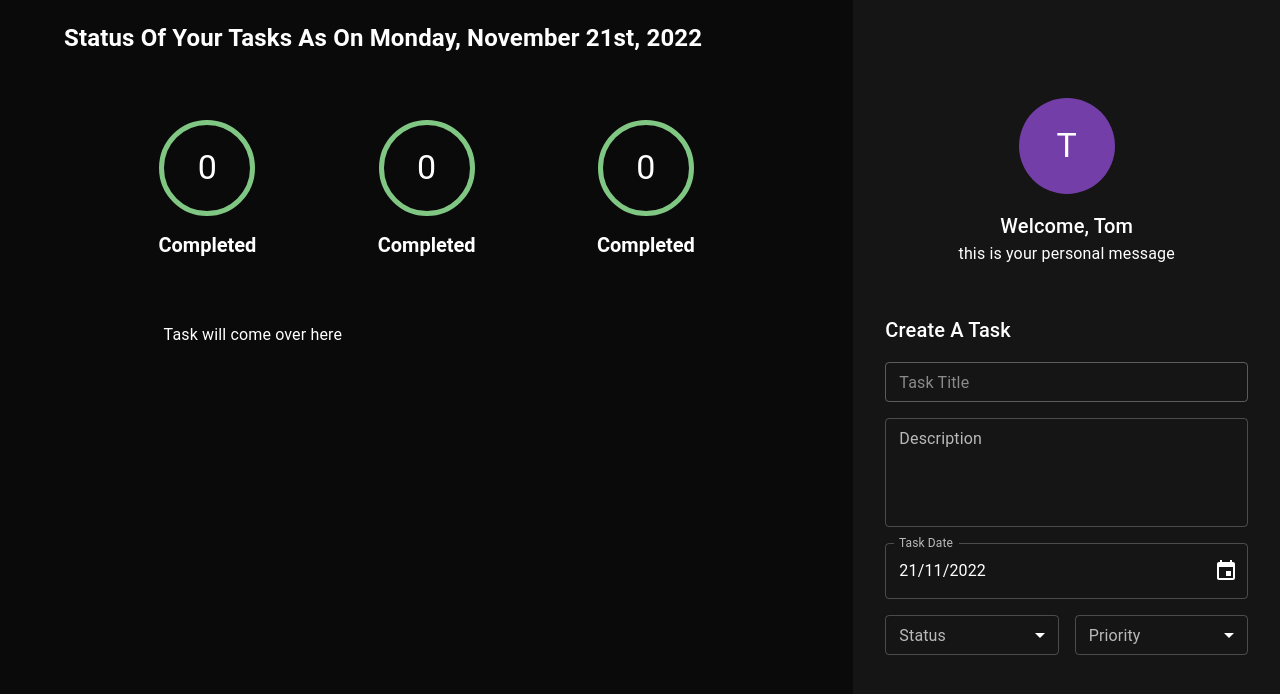
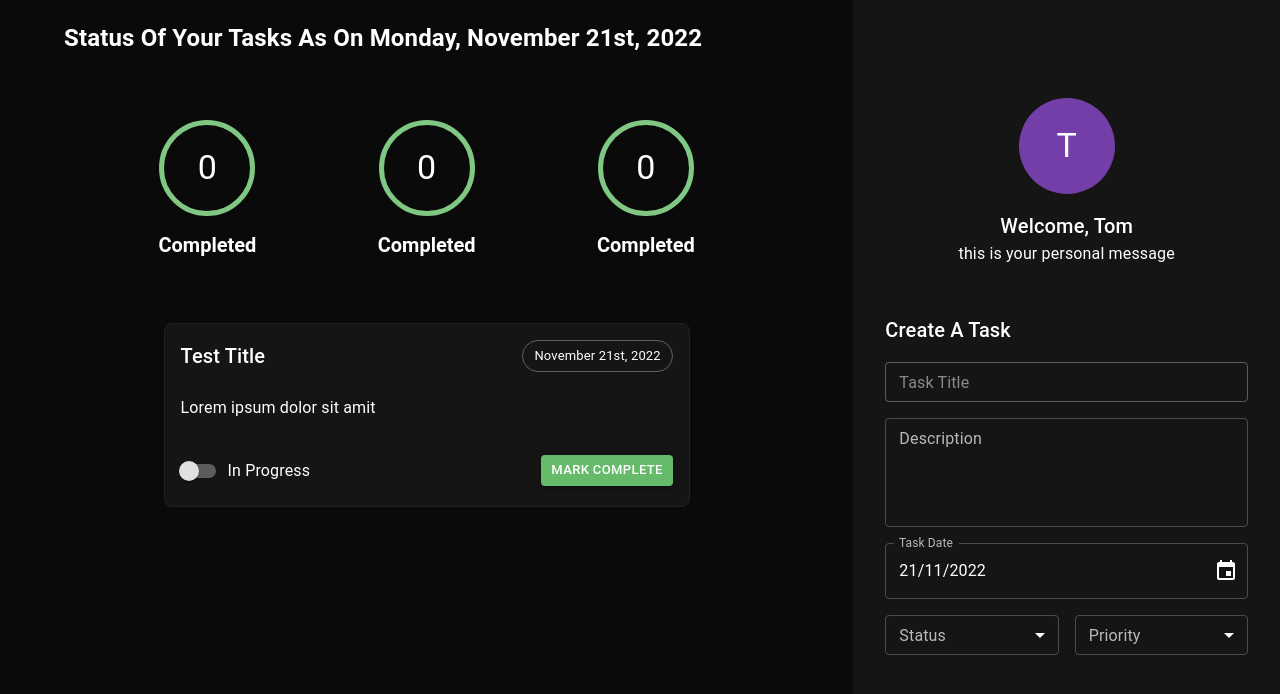
Before and after one commit to saqlainabbas777/todo-application-fullstack, a React (Create React App) app in the folder client-app/: page / in a window 1280 px wide. Shown: the top 694 px of the page. Built offline with nearby package versions, Linux system fonts and the light colour scheme.

Commit message:
taskArea task UI completed

```diff
--- /dev/null
+++ b/client-app/src/components/task/_taskDescription.tsx
@@ -0,0 +1,16 @@
+import React ,{FC, ReactElement} from "react";
+import {Box, Typography} from "@mui/material";
+import {ITaskDescription} from "./interfaces/ITaskDescription";
+import PropTypes from "prop-types";
+
+export const TaskDescription: FC<ITaskDescription> = (props): ReactElement => {
+    const {description = 'Lorem ipsum dolor sit amit'} = props;
+    return (
+        <Box>
+            <Typography>{description}</Typography>
+        </Box>
+    );
+}
+TaskDescription.propTypes = {
+    description: PropTypes.string
+}
--- /dev/null
+++ b/client-app/src/components/task/_taskFooter.tsx
@@ -0,0 +1,41 @@
+import React, {FC, ReactElement} from "react";
+import PropTypes from "prop-types";
+import {Box, Button, FormControlLabel, Switch} from "@mui/material";
+import {ITaskFooter} from "./interfaces/ITaskFooter";
+
+export const TaskFooter: FC<ITaskFooter> = (props): ReactElement => {
+    const {
+        onStatusChanged = (e) => console.log(e),
+        onClick = (e) => console.log(e)
+    } = props;
+    return (
+        <Box
+            display={'flex'}
+            justifyContent={'space-between'}
+            alignItems={'center'}
+            mt={4}
+        >
+            <FormControlLabel
+                label={'In Progress'}
+                control={<Switch
+                    onChange={(e) => onStatusChanged(e)}
+                    color={'warning'}
+                />}
+            />
+
+            <Button
+                variant={'contained'}
+                color={'success'}
+                size={'small'}
+                sx={{
+                    color: '#ffffff'
+                }}
+                onClick={(e) => onClick(e)}
+            >Mark Complete</Button>
+        </Box>
+    );
+}
+TaskFooter.propTypes = {
+    onStatusChanged: PropTypes.func,
+    onClick: PropTypes.func
+}
--- /dev/null
+++ b/client-app/src/components/task/_taskHeader.tsx
@@ -0,0 +1,29 @@
+import React, {FC, ReactElement} from "react";
+import {Box, Chip, Typography} from "@mui/material";
+import {ITaskHeader} from "./interfaces/ITaskHeader";
+import {format} from 'date-fns';
+import PropTypes from "prop-types";
+
+export const TaskHeader: FC<ITaskHeader> = (props): ReactElement => {
+    const {title = 'Title', date = new Date()} = props;
+    return (
+        <Box
+            display={'flex'}
+            width={'100%'}
+            justifyContent={'space-between'}
+            mb={3}
+        >
+            <Box>
+                <Typography variant={'h6'}>{title}</Typography>
+            </Box>
+            <Box>
+                <Chip variant={'outlined'} label={format(date, 'PPP')}/>
+            </Box>
+        </Box>
+    );
+}
+
+TaskHeader.propTypes = {
+    title: PropTypes.string,
+    date: PropTypes.instanceOf(Date)
+}
--- /dev/null
+++ b/client-app/src/components/task/helpers/renderPriorityBorderColor.ts
@@ -0,0 +1,14 @@
+import {Priority} from "../../createTaskFrom/enums/Priority";
+
+export const RenderPriorityBorderColor = (priority: string): string => {
+    switch (priority) {
+        case Priority.normal:
+            return 'grey.900';
+        case Priority.high:
+            return 'error.light';
+        case Priority.low:
+            return 'info.light';
+        default:
+            return 'grey.900'
+    }
+}
--- /dev/null
+++ b/client-app/src/components/task/interfaces/ITask.ts
@@ -0,0 +1,9 @@
+import {ITaskHeader} from "./ITaskHeader";
+import {ITaskDescription} from "./ITaskDescription";
+import {ITaskFooter} from "./ITaskFooter";
+
+export interface ITask extends ITaskHeader, ITaskDescription, ITaskFooter {
+    id?: string;
+    priority?: string;
+    status?: string;
+}
--- /dev/null
+++ b/client-app/src/components/task/interfaces/ITaskDescription.ts
@@ -0,0 +1,3 @@
+export interface ITaskDescription {
+    description?: string;
+}
--- /dev/null
+++ b/client-app/src/components/task/interfaces/ITaskFooter.ts
@@ -0,0 +1,6 @@
+import React from "react";
+
+export interface ITaskFooter {
+   onStatusChanged?: (e: React.ChangeEvent<HTMLInputElement>) => void;
+   onClick?: (e: React.MouseEvent<HTMLButtonElement> | React.MouseEvent<HTMLAnchorElement>) => void;
+}
--- /dev/null
+++ b/client-app/src/components/task/interfaces/ITaskHeader.ts
@@ -0,0 +1,4 @@
+export interface ITaskHeader {
+    title?: string;
+    date?: Date;
+}
--- /dev/null
+++ b/client-app/src/components/task/task.tsx
@@ -0,0 +1,52 @@
+import React, {FC, ReactElement} from "react";
+import {Box} from "@mui/material";
+import {TaskHeader} from "./_taskHeader";
+import {TaskDescription} from "./_taskDescription";
+import {TaskFooter} from "./_taskFooter";
+import {ITask} from "./interfaces/ITask";
+import {Priority} from "../createTaskFrom/enums/Priority";
+import {Status} from "../createTaskFrom/enums/Status";
+import PropTypes from "prop-types";
+import {RenderPriorityBorderColor} from "./helpers/renderPriorityBorderColor";
+
+export const Task: FC<ITask> = (props): ReactElement => {
+    const {
+        title = 'Test Title',
+        date = new Date(),
+        description = 'Lorem ipsum dolor sit amit',
+        priority = Priority.normal,
+        status = Status.completed,
+        onStatusChanged = (e) => console.log(e),
+        onClick =  (e) => console.log(e)
+    } = props;
+    return (
+        <Box
+            display={'flex'}
+            width={'100%'}
+            justifyContent={'flex-start'}
+            flexDirection={'column'}
+            mb={4}
+            p={2}
+            sx={{
+                width: '100%',
+                backgroundColor: 'background.paper',
+                borderRadius: '8px',
+                border: '1px solid',
+                borderColor: RenderPriorityBorderColor(priority)
+            }}
+        >
+            <TaskHeader title={title} date={date}/>
+            <TaskDescription description={description}/>
+            <TaskFooter onStatusChanged={onStatusChanged} onClick={onClick}/>
+        </Box>
+    );
+}
+Task.propTypes = {
+    title: PropTypes.string,
+    date: PropTypes.instanceOf(Date),
+    description: PropTypes.string,
+    onStatusChanged: PropTypes.func,
+    onClick: PropTypes.func,
+    priority: PropTypes.string,
+    status: PropTypes.string
+}
--- a/client-app/src/components/taskArea/taskArea.tsx
+++ b/client-app/src/components/taskArea/taskArea.tsx
@@ -2,6 +2,7 @@
 import {Box, Grid} from "@mui/material";
 import {format} from "date-fns";
 import {TaskCounter} from "../taskCounter/taskCounter";
+import {Task} from "../task/task";
 
 export const TaskArea: FC = (): ReactElement => {
     return (
@@ -35,7 +36,7 @@
                     xs={10}
                     md={8}
                 >
-                    <Box>Task will come over here</Box>
+                    <Task/>
                 </Grid>
             </Grid>
         </Grid>
```
